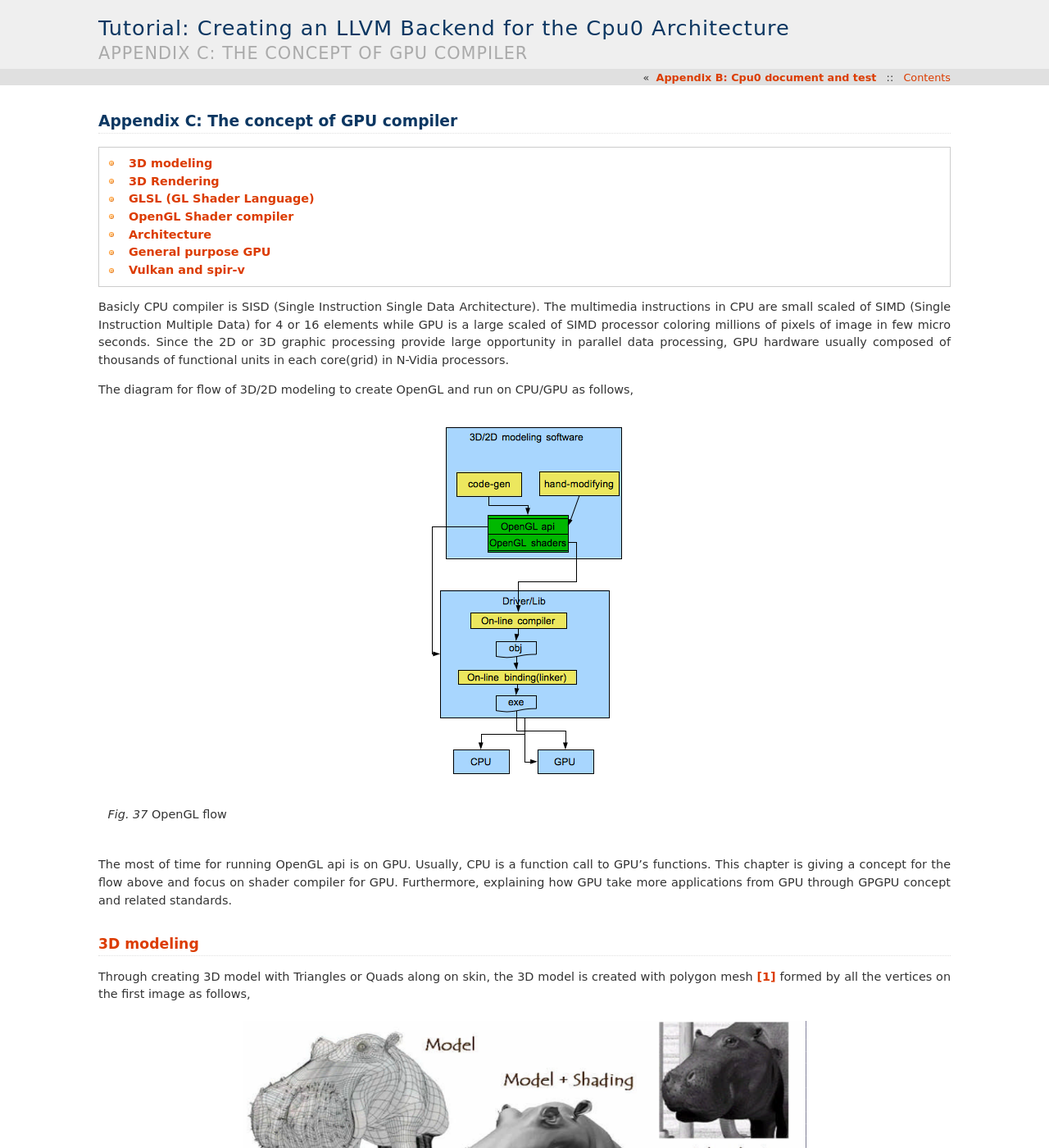
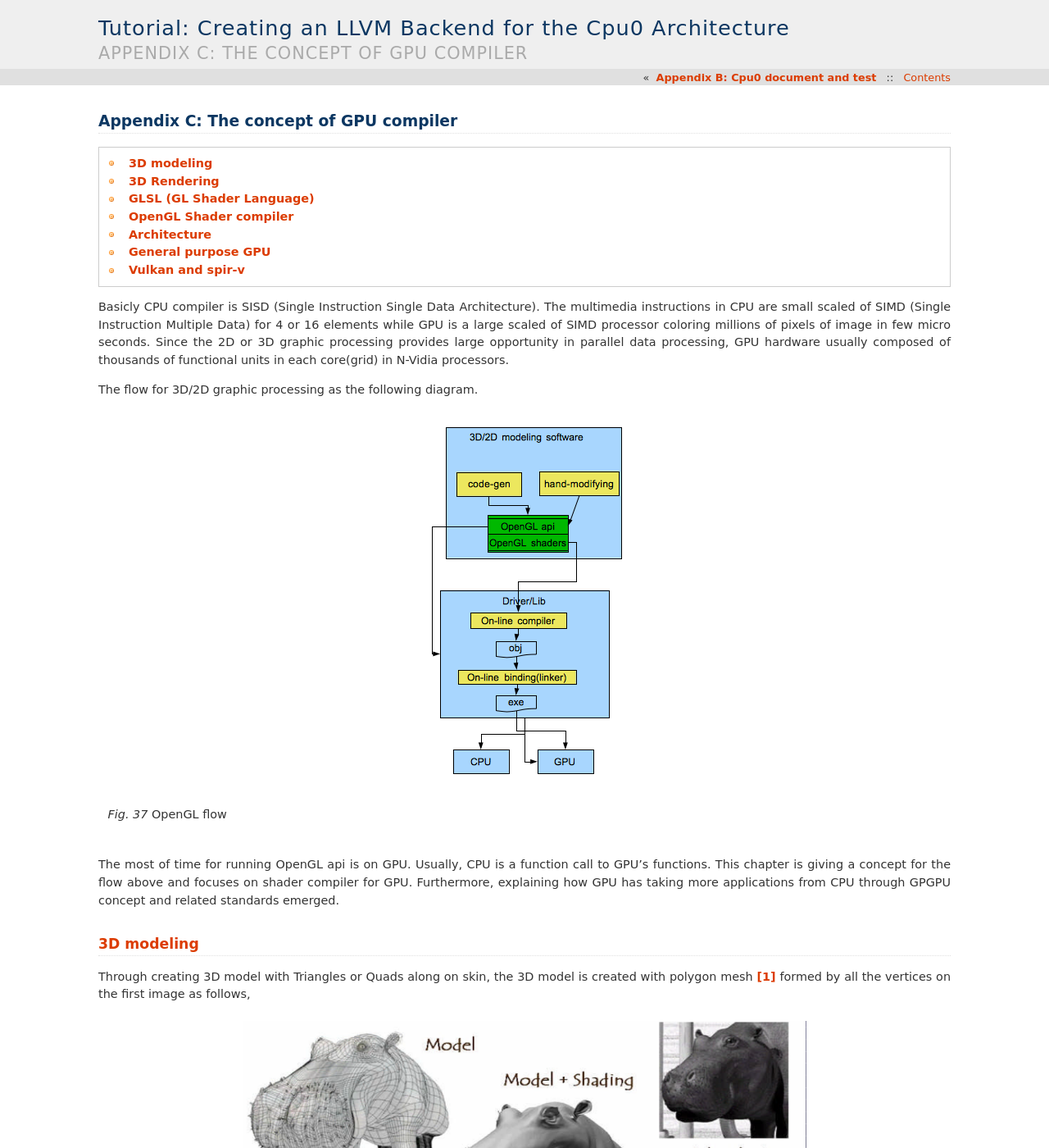
Before and after one commit to Jonathan2251/lbd, a Sphinx documentation site: the page built from source/gpu.rst, in a window 1280 px wide and 1400 px high. Shown: the whole window at 82% size. Built offline with Sphinx 7.4.7, drawn with Linux system fonts in a browser that asks for light colours; pages that are not in the unit, such as notebooks, are missing from menus; some of the changed text lies outside the part shown.

Commit message:
correct typing

```diff
--- a/source/gpu.rst
+++ b/source/gpu.rst
@@ -12,14 +12,13 @@ The multimedia instructions in CPU are small scaled of SIMD
 (Single Instruction Multiple Data) for 4 or 16 elements while GPU is a large
 scaled of SIMD processor coloring millions of pixels of image in few
 micro seconds.
-Since the 2D or 3D graphic processing provide large opportunity in parallel
+Since the 2D or 3D graphic processing provides large opportunity in parallel
 data processing, GPU hardware usually composed of thousands
 of functional units in each core(grid) in N-Vidia processors.
 
-The diagram for flow of 3D/2D modeling to create OpenGL and run on CPU/GPU
-as follows,
+The flow for 3D/2D graphic processing as the following diagram.
 
-.. _modeling1:
+.. _opengl_flow:
 .. figure:: ../Fig/gpu/opengl_flow.png
   :align: center
   :scale: 100 %
@@ -28,9 +27,9 @@ as follows,
 
 The most of time for running OpenGL api is on GPU. Usually, CPU is a function
 call to GPU's functions.
-This chapter is giving a concept for the flow above and focus on shader compiler
-for GPU. Furthermore, explaining how GPU take more applications from GPU through
-GPGPU concept and related standards.
+This chapter is giving a concept for the flow above and focuses on shader compiler
+for GPU. Furthermore, explaining how GPU has taking more applications from
+CPU through GPGPU concept and related standards emerged.
 
 
 3D modeling
@@ -234,7 +233,7 @@ About llvm intrinsic extended function, please refer this book here [#intrinsicc
 
   Relationships between the texturing concept [#textureobject]_.
 
-The figure of 'Relationships between the texturing concept' as above.
+The :numref:`sampling` as above.
 The texture object is not bound directly into the shader (where the actual
 sampling takes place). Instead, it is bound to a 'texture unit' whose index
 is passed to the shader. So the shader reaches the texture object by going
```
Also changed, not shown: other parts of source/gpu.rst (+2 -2 lines).
